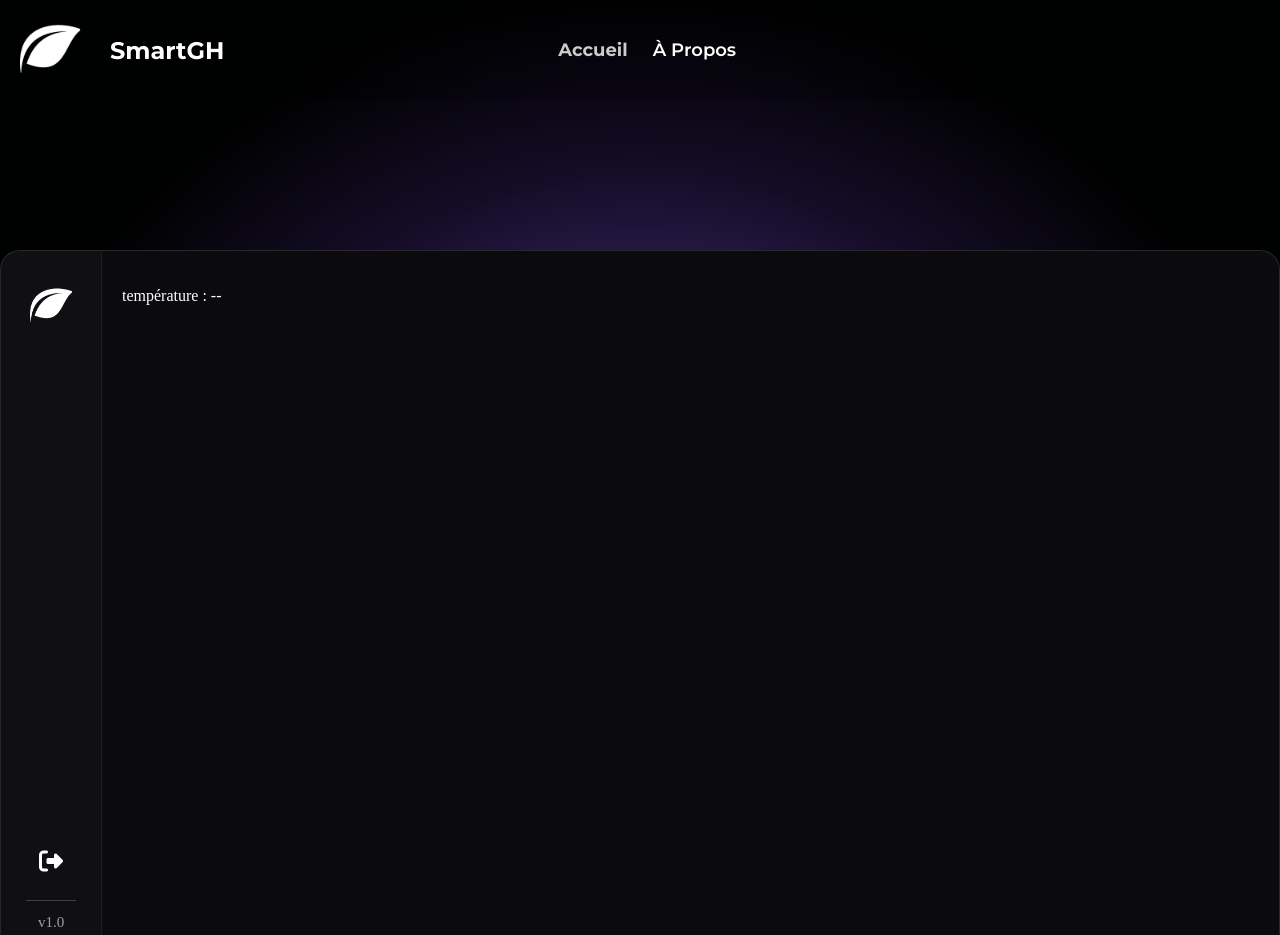
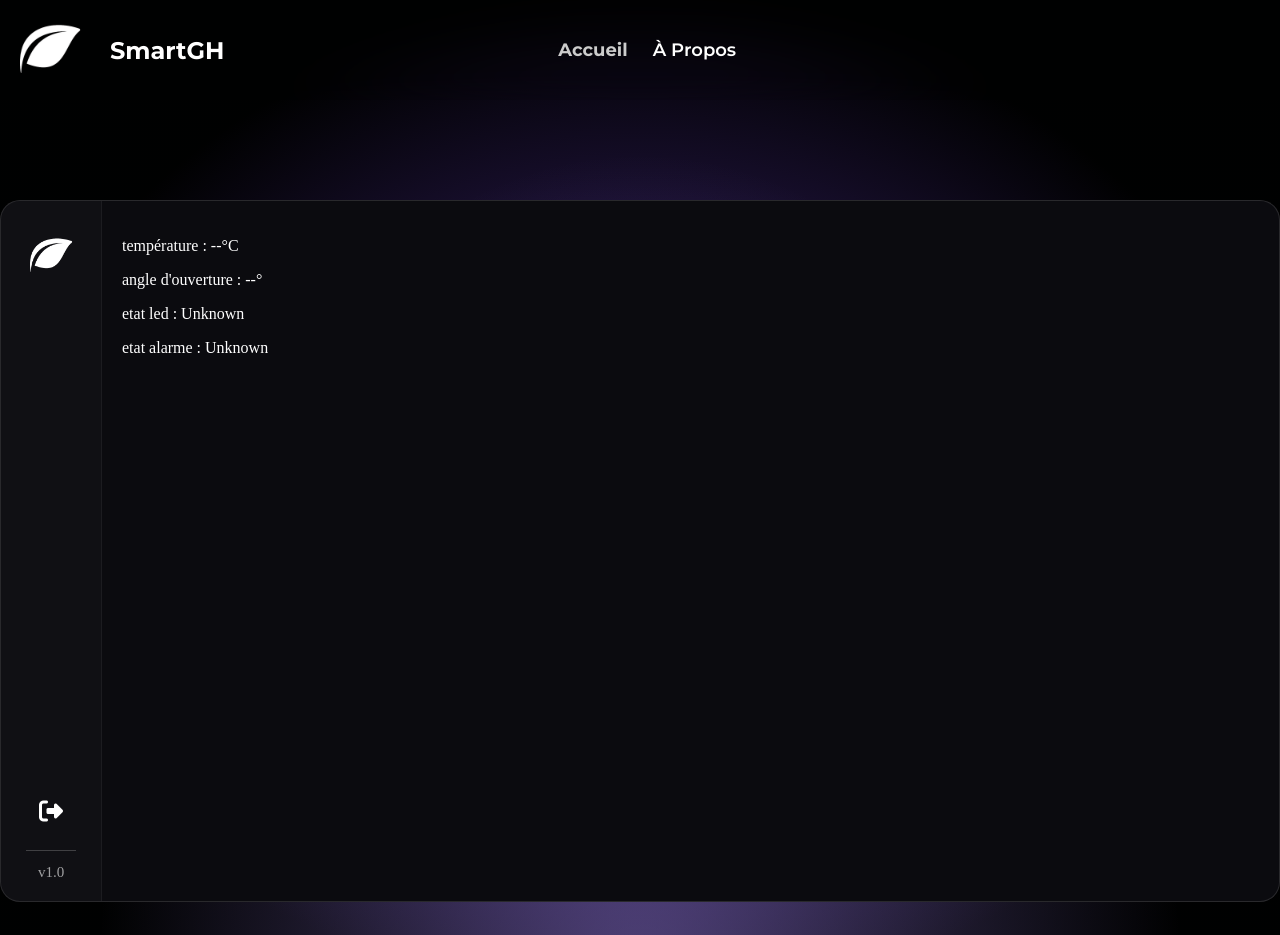
Before and after one commit to Vip3r4/App-Web-IT, a plain HTML site: page Site Web/pannel.html in a window 1280 px wide. Shown: the top 935 px of the page. Drawn offline with Linux system fonts and the light colour scheme; no server answers.

Commit message:
update fetch api

```diff
--- /dev/null
+++ b/Site Web/API-fetch.js
@@ -0,0 +1,55 @@
+async function Temperature() {
+            try {
+                const res = await fetch("http://localhost:8000/api/serre");
+                const data = await res.json();
+                document.getElementById("Temp").textContent = `${data.temperature}°C`;
+            } catch (err) {
+                console.error("Impossible de récupérer la température", err);
+                document.getElementById("Temp").textContent = "--°C";
+            }
+        }
+
+        setInterval(Temperature, 5000);
+        Temperature();
+
+async function AngleOpen() {
+            try {
+                const res = await fetch("http://localhost:8000/api/serre");
+                const data = await res.json();
+                document.getElementById("Angle").textContent = `${data.angle_ouverture}°`;
+            } catch (err) {
+                console.error("Impossible de récupérer l'angle d'ouverture", err);
+                document.getElementById("Angle").textContent = "--°";
+            }
+        }
+
+        setInterval(AngleOpen, 5000);
+        AngleOpen();
+
+async function isLedActive() {
+            try {
+                const res = await fetch("http://localhost:8000/api/serre");
+                const data = await res.json();
+                document.getElementById("EtatLed").textContent = `${data.eclairage_actif}`;
+            } catch (err) {
+                console.error("Impossible de récupérer l'État de la LED", err);
+                document.getElementById("EtatLed").textContent = "Unknown";
+            }
+        }
+
+        setInterval(isLedActive, 5000);
+        isLedActive();
+
+async function isAlarmActive() {
+            try {
+                const res = await fetch("http://localhost:8000/api/serre");
+                const data = await res.json();
+                document.getElementById("EtatAlarm").textContent = `${data.alarme_panne}`;
+            } catch (err) {
+                console.error("Impossible de récupérer l'État de l'alarme", err);
+                document.getElementById("EtatAlarm").textContent = "Unknown";
+            }
+        }
+
+        setInterval(isAlarmActive, 5000);
+        isAlarmActive();
--- a/Site Web/pannel.html
+++ b/Site Web/pannel.html
@@ -44,25 +44,14 @@
 
             <main class="content">
                 <p>température : <span id="Temp">--</span></p>
+                <p>angle d'ouverture : <span id="Angle">--</span></p>
+                <p>etat led : <span id="EtatLed">--</span></p>
+                <p>etat alarme : <span id="EtatAlarm">--</span></p>
             </main>
         </div>
     <footer>
         <p>© 2026 SmartGH. Tous droits réservés.</p>
     </footer>
-    <script>
-        async function updateTemp() {
-            try {
-                const res = await fetch("http://localhost:8000/api/serre");
-                const data = await res.json();
-                document.getElementById("Temp").textContent = `${data.temperature}`;
-            } catch (err) {
-                console.error("Impossible de récupérer la température", err);
-                document.getElementById("Temp").textContent = "--";
-            }
-        }
-
-        setInterval(updateTemp, 5000);
-        updateTemp();
-    </script>
+    <script src="API-fetch.js"></script>
 </body>
 </html>
--- a/Site Web/style-pannel.css
+++ b/Site Web/style-pannel.css
@@ -117,8 +117,8 @@ a {
 .container {
     display: flex;
     min-height: 700px;
-    margin: 150px auto 50px;
-    max-width: 1850px;
+    margin: 100px auto 50px;
+    max-width: 1650px;
 
     background-color: #0b0b0f;
     border-radius: 20px;
```
